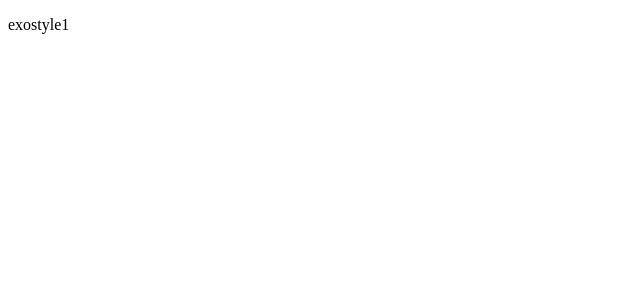
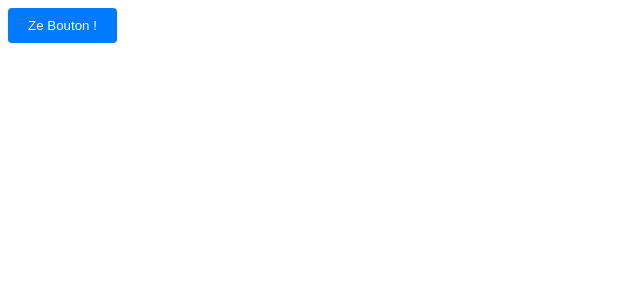
Before and after one commit to jefflearning40/test-react, a React (Vite) app: page / in a window 1280 px wide. Shown: the top 300 px of the page, without its empty margins (0-640 px from the left). Built offline with nearby package versions, Linux system fonts and the light colour scheme.

Commit message:
colorpropsbutton

```diff
--- a/src/App.jsx
+++ b/src/App.jsx
@@ -1,8 +1,10 @@
-import Exostyle from "./exostyle1/ColorButton";
+import ColorButton from "./exostyle1/ColorButton";
+import './exostyle1/style.css'
 
 
 export default function App(){
   return(
-   <Exostyle/>
+   <ColorButton color="yellow" background="red"
+   text="Ze Bouton !"/>
   )
 }
--- a/src/exostyle1/ColorButton.jsx
+++ b/src/exostyle1/ColorButton.jsx
@@ -1,8 +1,9 @@
 export default function ColorButton(props){
     return(
+        <div>
+       <button className="primary-btn">{props.text}
+        </button>
 
-        <div>
-        <p>exostyle1</p>
         </div>
     )
 }
--- /dev/null
+++ b/src/exostyle1/style.css
@@ -0,0 +1,12 @@
+.primary-btn {
+  background-color: #007bff;
+  color: white;
+  padding: 10px 20px;
+  border: none;
+  border-radius: 4px;
+  cursor: pointer;
+}
+
+.primary-btn:hover {
+  background-color: #0056b3;
+}
```
